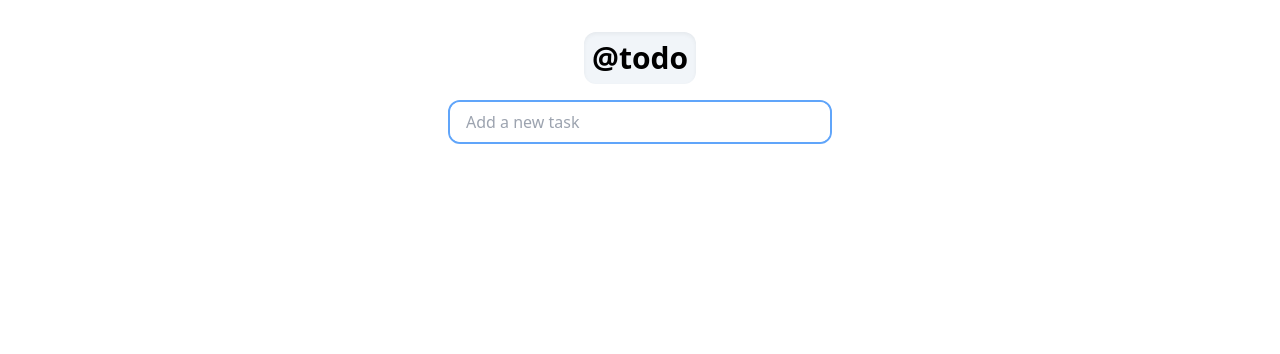
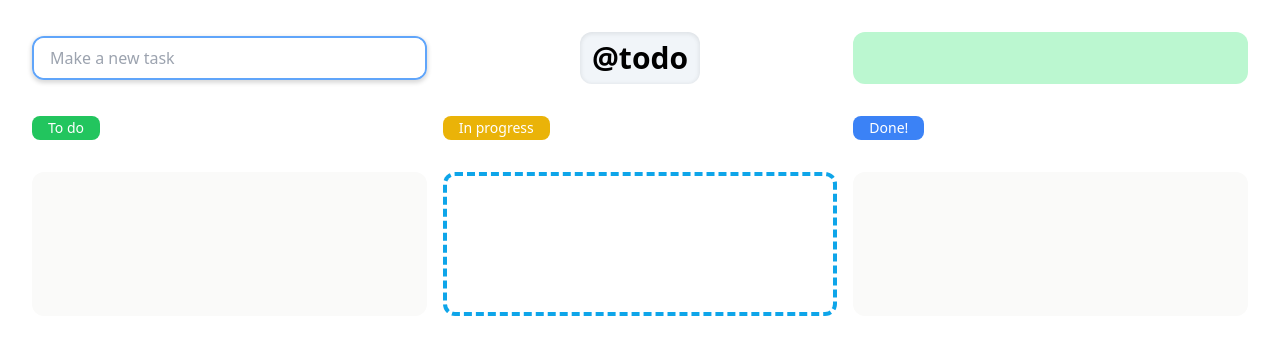
Before and after one commit to kenyokokawa/todo, a React (Vite) app: page / in a window 1280 px wide. Shown: the top 354 px of the page. Built offline with nearby package versions, Linux system fonts and the light colour scheme; the HTML template or start-up script is replaced by a standard one.

Commit message:
board layout for tasks

```diff
--- a/src/App.tsx
+++ b/src/App.tsx
@@ -1,18 +1,10 @@
-import { useState } from "react";
 import "./App.css";
 import TaskManager from "./components/TaskManager";
 
 function App() {
-  const [count, setCount] = useState(0);
-
   return (
-    <div className="flex flex-col items-center">
-      <div className="bg-slate-100 rounded-xl p-2 mb-4 shadow-inner">
-        <h1 className="text-3xl font-bold">@todo</h1>
-      </div>
-      <div className="flex flex-col w-96">
-        <TaskManager />
-      </div>
+    <div className="grid grid-flow-row grid-cols-3 w-full gap-x-4 gap-y-8">
+      <TaskManager />
     </div>
   );
 }
--- a/src/components/ColumnLabel.tsx
+++ b/src/components/ColumnLabel.tsx
@@ -1,17 +1,17 @@
 import React, { FC } from "react";
 type ColumnLabelProps = {
   label: string;
-  color?: string;
+  backgroundColor?: string;
   textColor?: string;
 };
 
 const ColumnLabel: FC<ColumnLabelProps> = ({
   label,
-  color = "green-400",
+  backgroundColor = "green-400",
   textColor = "white",
 }) => {
   return (
-    <div className={`py-0.5 px-3 w-max rounded-lg bg-${color} `}>
+    <div className={`py-0.5 px-4 w-max rounded-lg ${backgroundColor} `}>
       <p className={`text-sm text-${textColor}`}>{label}</p>
     </div>
   );
--- /dev/null
+++ b/src/components/Logo.tsx
@@ -0,0 +1,13 @@
+import React from "react";
+
+const Logo = () => {
+  return (
+    <div className="w-full flex flex-row justify-center">
+      <div className="w-max bg-slate-100 rounded-xl py-2 px-3 brand-shadow-inner">
+        <h1 className="text-3xl font-bold">@todo</h1>
+      </div>
+    </div>
+  );
+};
+
+export default Logo;
--- a/src/components/NewTask.tsx
+++ b/src/components/NewTask.tsx
@@ -25,13 +25,13 @@ const NewTask: React.FC<NewTaskProps> = ({ onAddTask }) => {
   };
 
   return (
-    <form onSubmit={handleSubmit} className="w-full flex">
-      <div className="w-full flex items-center border-2 border-blue-400 rounded-xl overflow-hidden">
+    <form onSubmit={handleSubmit} className="w-full flex flex-col justify-center">
+      <div className="w-full flex items-center h-max border-2 border-blue-400 rounded-xl overflow-hidden brand-shadow">
         <input
           type="text"
           value={title}
           onChange={(e) => setTitle(e.target.value)}
-          placeholder="Add a new task"
+          placeholder="Make a new task"
           className="flex-grow p-2 pl-4 outline-none"
         />
         {title && (
--- a/src/components/TaskManager.tsx
+++ b/src/components/TaskManager.tsx
@@ -2,6 +2,7 @@ import React, { useState } from "react";
 import NewTask from "./NewTask";
 import TaskView from "./TaskView";
 import ColumnLabel from "./ColumnLabel";
+import Logo from "./Logo";
 
 export type Task = {
   id: string;
@@ -38,9 +39,14 @@ const TaskManager: React.FC = () => {
   };
 
   return (
-    <div className="flex flex-col gap-4">
+    <>
       <NewTask onAddTask={addTask} />
-      <ColumnLabel label="To do " color="green-500" />
+      <Logo />
+      <div className="bg-green-200 rounded-xl "></div>
+      <ColumnLabel label="To do" backgroundColor="bg-green-500" />
+      <ColumnLabel label="In progress" backgroundColor="bg-yellow-500" />
+      <ColumnLabel label="Done!" backgroundColor="bg-blue-500" />
+      <div className="flex flex-col gap-4 bg-stone-50 rounded-xl p-3">
         {tasks.map((task) => {
           const isEditing = editingTaskId === task.id;
           return (
@@ -58,6 +64,9 @@ const TaskManager: React.FC = () => {
           );
         })}
       </div>
+      <div className="min-h-36 border-dashed border-4 border-sky-500 rounded-xl"></div>
+      <div className="bg-stone-50  rounded-xl"></div>
+    </>
   );
 };
 
--- a/src/components/TaskView.tsx
+++ b/src/components/TaskView.tsx
@@ -30,7 +30,7 @@ const TaskView: React.FC<TaskViewProps> = ({
     onSave(editedTask);
   };
   return (
-    <div className="w-100 rounded-xl p-4 brand-shadow " onClick={onEdit}>
+    <div className="w-100 rounded-xl p-4 bg-white brand-shadow " onClick={onEdit}>
       {
         <p className="text-sm text-left m-[9px] text-neutral-400">
           {formatDate(task.createdAt)}
@@ -73,7 +73,7 @@ const TaskView: React.FC<TaskViewProps> = ({
                 e.stopPropagation();
                 onCancelEditing();
               }}
-              className="p-1 rounded-lg bg-red-500"
+              className="p-1 rounded-md bg-red-500"
             >
               <XIcon size={16} />
             </button>
@@ -82,7 +82,7 @@ const TaskView: React.FC<TaskViewProps> = ({
                 e.stopPropagation();
                 handleSubmit();
               }}
-              className="p-1 rounded-lg bg-blue-500"
+              className="p-1 rounded-md bg-blue-500"
             >
               <CheckIcon size={18} />
             </button>
--- a/src/index.css
+++ b/src/index.css
@@ -2,7 +2,10 @@
 @tailwind components;
 @tailwind utilities;
 
-
-.brand-shadow{
+.brand-shadow {
   box-shadow: 0px 2px 4px 1px rgb(0 0 0 / 15%);
 }
+
+.brand-shadow-inner {
+  box-shadow: inset 0 1px 4px 1px rgb(0 0 0 / 0.08);
+}
```
Lines whose indentation alone changed are shown as unchanged.
